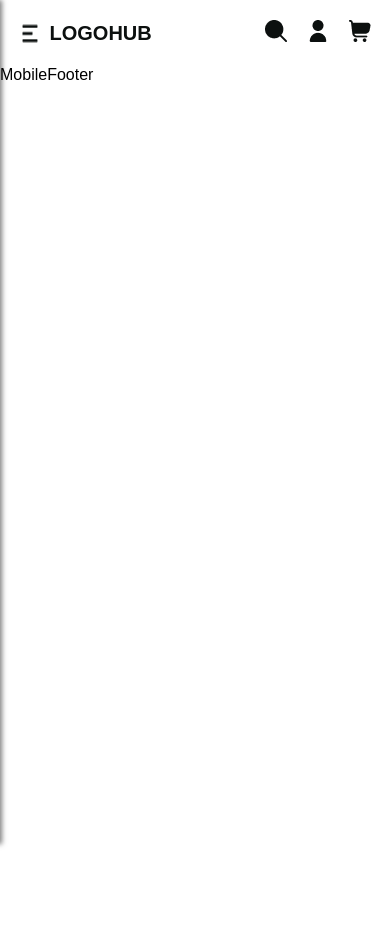
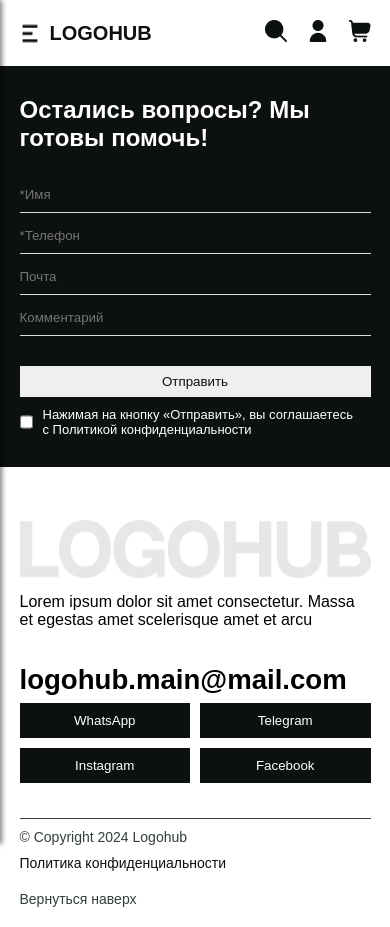
Before and after one commit to Elman2055/logohub, a React (Vite) app: page / in a window 390 px wide. Before the commit the page ends 844 px from the top, so only its background shows below. Built offline with nearby package versions, Linux system fonts and the light colour scheme; the HTML template or start-up script is replaced by a standard one; a web font is replaced by a local one.

Commit message:
create: mobile footer

```diff
--- a/src/components/footer/mobile/MobileFooter.module.css
+++ b/src/components/footer/mobile/MobileFooter.module.css
@@ -0,0 +1,92 @@
+.wrapper {
+  background-color: #0c100f;
+  padding: 30px 0;
+}
+
+.container {
+  margin: 0 auto;
+  width: 400px;
+  max-width: 90%;
+}
+
+.title {
+  font-size: 24px;
+  margin-bottom: 20px;
+}
+
+.formBlock {
+  display: flex;
+  flex-direction: column;
+  color: #fff;
+}
+
+.formBlock input {
+  outline: none;
+  border: none;
+  background-color: #0c100f;
+  border-bottom: 1px solid #dcdcdc;
+  padding: 15px 0 10px 0;
+  color: #fff;
+}
+
+.sendBtn {
+  cursor: pointer;
+  border: none;
+  color: #0c100f;
+  padding: 8px 0;
+  margin: 30px 0 10px 0;
+}
+
+.checkContainer {
+  display: flex;
+  font-size: 13px;
+}
+
+.checkContainer p {
+  margin-left: 10px;
+}
+
+.logo {
+  width: 100%;
+  margin: 15% 0 3% 0;
+}
+
+.email {
+  font-size: clamp(1.563rem, 0.671rem + 4.32vw, 2.063rem);
+  font-weight: 700;
+  margin: 10% 0 2% 0;
+}
+
+.gridContainer {
+  display: grid;
+  grid-template-columns: repeat(2, 1fr);
+  grid-template-rows: auto;
+  gap: 10px;
+}
+
+.socialBtns {
+  cursor: pointer;
+  border: none;
+  background-color: #0c100f;
+  color: #fff;
+  padding: 10px 0;
+}
+
+.downNav {
+  margin-top: 10%;
+  border-top: 1px solid #313e3a;
+  font-size: 14px;
+  color: #313e3a;
+}
+
+.downNav p {
+  margin-top: 10px;
+}
+
+.downNav p:last-child {
+  margin-bottom: 20px;
+}
+
+.uptext {
+  cursor: pointer;
+}
--- a/src/components/footer/mobile/MobileFooter.tsx
+++ b/src/components/footer/mobile/MobileFooter.tsx
@@ -1,9 +1,61 @@
-import styles from './MobileFooter.module.css'
+import logo from "../../../../public/footerLogo.png";
+import styles from "./MobileFooter.module.css";
 
 const MobileFooter = () => {
   return (
-    <div>MobileFooter</div>
-  )
-}
+    <>
+      <div className={styles.wrapper}>
+        <div className={styles.container}>
+          <div className={styles.formBlock}>
+            <h3 className={styles.title}>
+              Остались вопросы? Мы <br /> готовы помочь!
+            </h3>
+            <input type="text" placeholder="*Имя" />
+            <input type="tel" placeholder="*Телефон" />
+            <input type="email" placeholder="Почта" />
+            <input type="text" placeholder="Комментарий" />
+            <button className={styles.sendBtn}>Отправить</button>
+            <div className={styles.checkContainer}>
+              <input type="checkbox" />
+              <p>
+                Нажимая на кнопку «Отправить», вы соглашаетесь <br /> с
+                Политикой конфиденциальности
+              </p>
+            </div>
+          </div>
+        </div>
+      </div>
+      <div className={styles.container}>
+        <img src={logo} alt="logo" className={styles.logo} />
+        <p>
+          Lorem ipsum dolor sit amet consectetur. Massa et egestas amet
+          scelerisque amet et arcu
+        </p>
+        <h3 className={styles.email}>logohub.main@mail.com</h3>
+        <div className={styles.gridContainer}>
+          {["WhatsApp", "Telegram", "Instagram", "Facebook"].map(
+            (el, index) => (
+              <button key={index} className={styles.socialBtns}>
+                {el}
+              </button>
+            )
+          )}
+        </div>
+        <div className={styles.downNav}>
+          <p>© Copyright 2024 Logohub</p>
+          <a href="" target="_blank">
+            <p>Политика конфиденциальности</p>
+          </a>
+          <p
+            onClick={() => window.scrollTo({ top: 0, behavior: "smooth" })}
+            className={styles.uptext}
+          >
+            Вернуться наверх
+          </p>
+        </div>
+      </div>
+    </>
+  );
+};
 
-export default MobileFooter
+export default MobileFooter;
```
